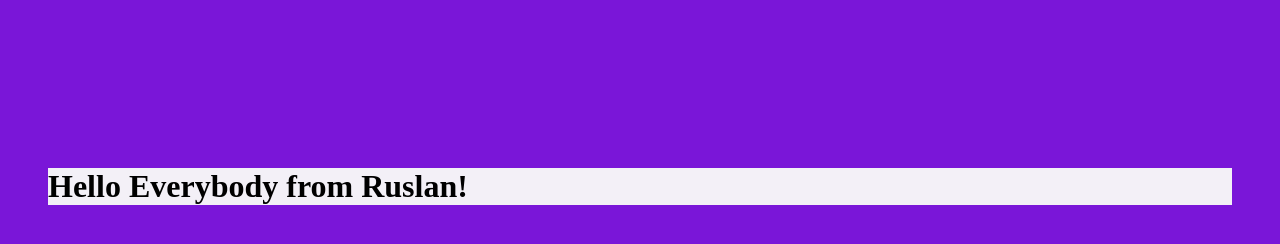
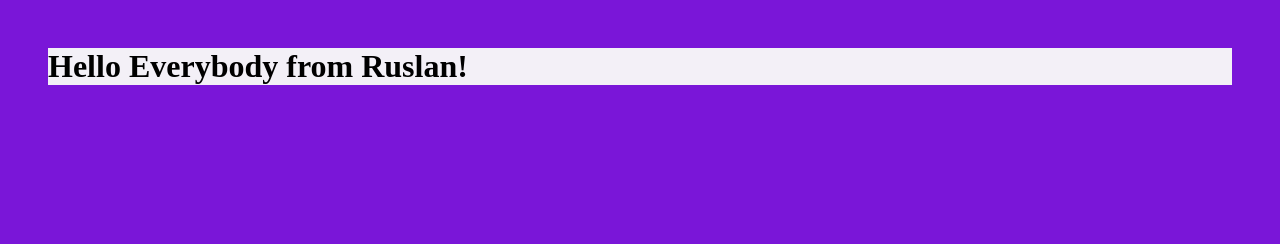
Before and after one commit to Ruslan-KozhakIn/hello-html, a plain HTML site: page index.html in a window 1280 px wide. Drawn offline with Linux system fonts and the light colour scheme.

Commit message:
margin 0

```diff
--- a/styles.css
+++ b/styles.css
@@ -9,7 +9,7 @@ padding: 40px;
 .Wrapper {
 display: flex;
 background-color: rgb(243, 240, 247) ;
-margin: 120px 0px 0px 0px;
+margin: 0px;
 
 }
 
```
